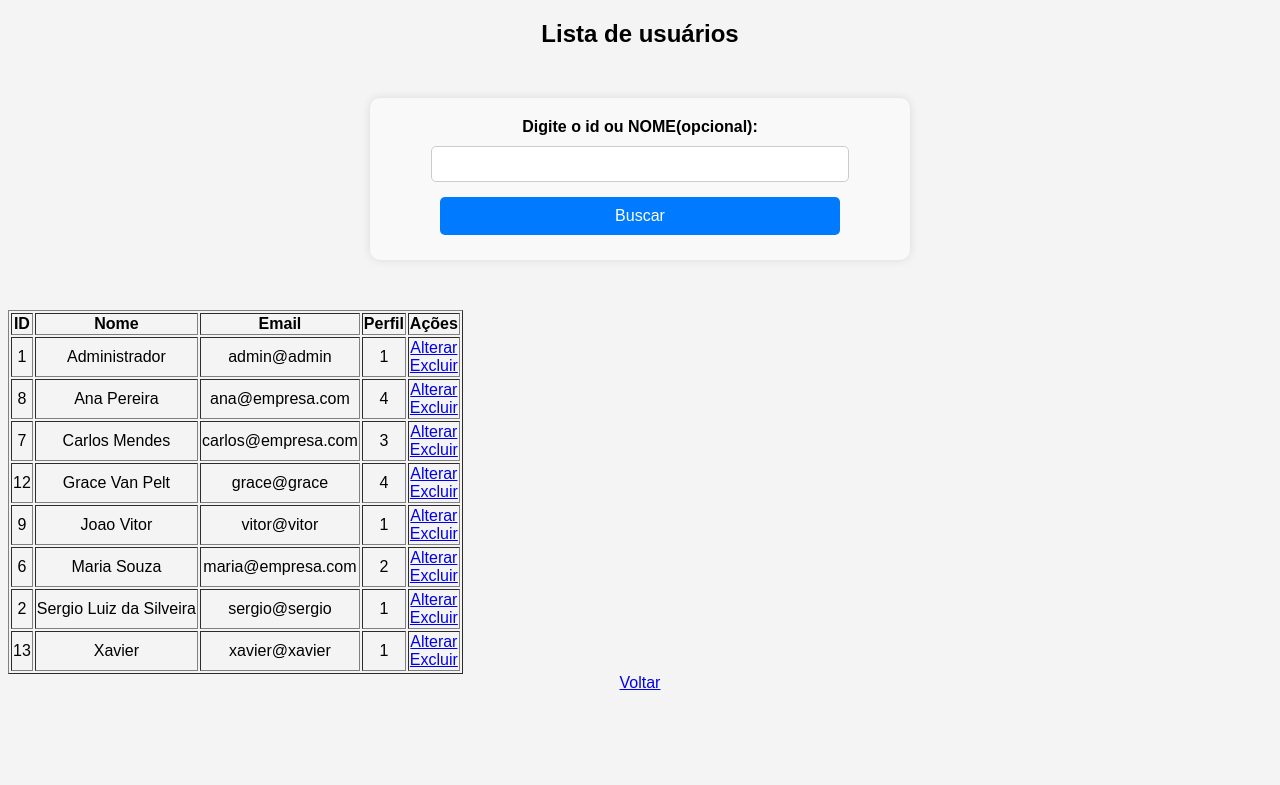
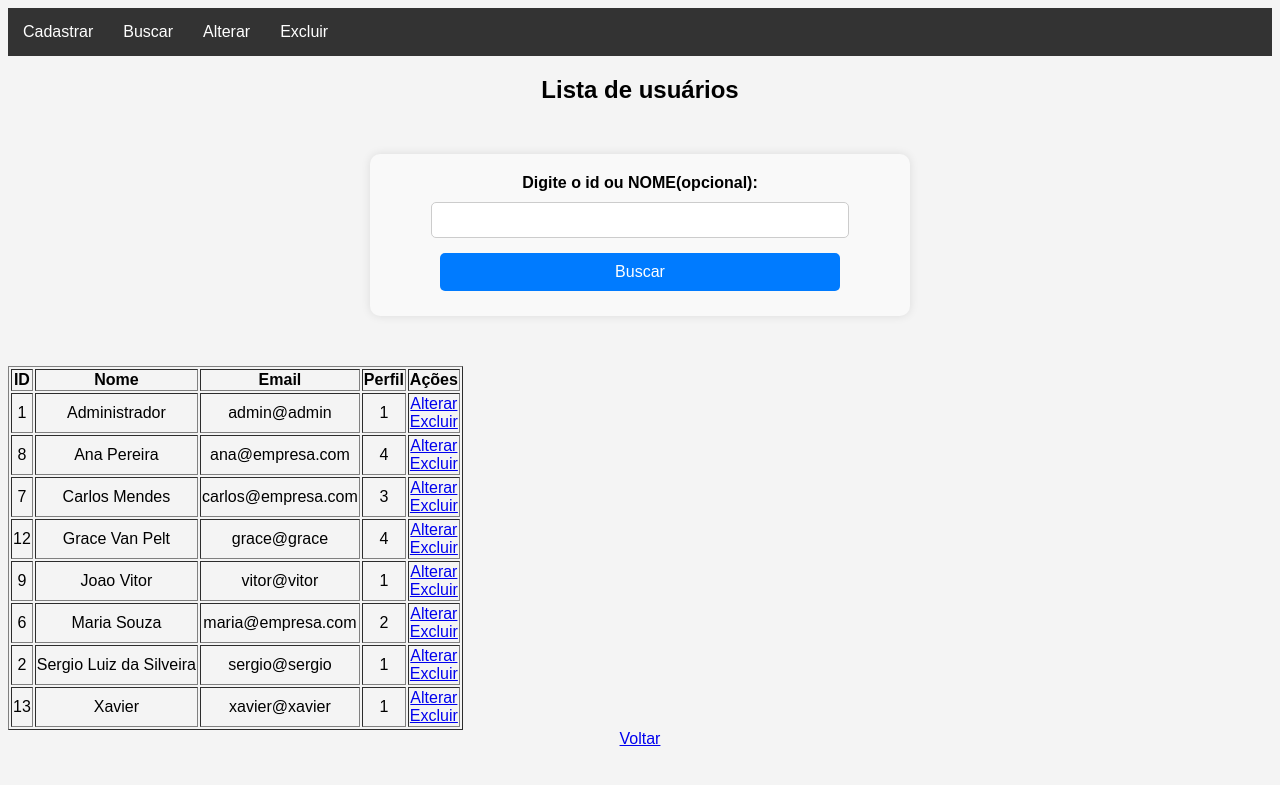
Before and after one commit to VitorGulicz/Prova_Vitor_Gulicz, a PHP site: page /buscar_usuario.php in a window 1280 px wide. Shown: the top 785 px of the page. Run offline with PHP 8.4, Linux system fonts and the light colour scheme; a user stored in the database is signed in; data comes from the database, SQL or seed files in the repository.

Commit message:
atualização do codigo

```diff
--- a/alterar_usuario.php
+++ b/alterar_usuario.php
@@ -1,6 +1,7 @@
 <?php
 session_start();
 require_once 'conexao.php';
+require_once 'menudrop.php';
 
 //VERIFICA SE O USUÁRIO TEM PERMISSÃO DE ADM
 
--- a/buscar_usuario.php
+++ b/buscar_usuario.php
@@ -1,6 +1,7 @@
 <?php
 session_start();
 require_once 'conexao.php';
+require_once 'menudrop.php';
 
 if($_SESSION['perfil']!=1 && $_SESSION['perfil']!=2) {
     echo "<script>alert('Acesso Negado!');window.location.href='principal.php';</script>";
--- a/cadastro_usuario.php
+++ b/cadastro_usuario.php
@@ -1,6 +1,7 @@
 <?php
 session_start();
 require_once 'conexao.php';
+require_once 'menudrop.php';
 
 //Verifica se o usuario tem permissão
 //supondo que o perfil 1 seja o ADM
--- a/excluir_usuario.php
+++ b/excluir_usuario.php
@@ -1,6 +1,7 @@
 <?php
 session_start();
 require_once 'conexao.php';
+require_once 'menudrop.php';
 
 //VERIFICA SE O USUÁRIO TEM PERMISSÃO DE ADM
 
--- /dev/null
+++ b/menudrop.php
@@ -0,0 +1,70 @@
+<?php
+require_once 'conexao.php';
+
+if(!isset($_SESSION['usuario'])){
+    header("Location:login.php");
+    exit();
+}
+
+//Obtendo o nome do perfil do usuario logado
+$id_perfil = $_SESSION['perfil'];
+$sqlPerfil = "SELECT nome_perfil FROM perfil WHERE id_perfil = :id_perfil";
+$stmtPerfil = $pdo->prepare($sqlPerfil);
+$stmtPerfil->bindparam(':id_perfil',$id_perfil);
+$stmtPerfil->execute();
+$perfil = $stmtPerfil->fetch(PDO::FETCH_ASSOC);
+$nome_perfil = $perfil['nome_perfil'];
+
+//Definição das permissões por perfil
+
+$permissoes = [
+    1=>["Cadastrar"=>["cadastro_usuario.php","cadastro_perfil.php","cadastro_cliente.php","cadastro_forncedor.php","cadastro_produto.php","cadastro_funcionario.php"],
+        "Buscar"=>["buscar_usuario.php","buscar_perfil.php","buscar_cliente.php","buscar_forncedor.php","buscar_produto.php","buscar_funcionario.php"],
+        "Alterar"=>["alterar_usuario.php","alterar_perfil.php","alterar_cliente.php","alterar_forncedor.php","alterar_produto.php","alterar_funcionario.php"],
+        "Excluir"=>["excluir_usuario.php","excluir_perfil.php","excluir_cliente.php","excluir_forncedor.php","excluir_produto.php","excluir_funcionario.php"]],
+
+        2=>["Cadastrar"=>["cadastro_cliente.php"],
+        "Buscar"=>["buscar_cliente.php","buscar_forncedor.php","buscar_produto.php"],
+        "Alterar"=>["alterar_cliente.php","alterar_forncedor.php"]],
+
+        3=>["Cadastrar"=>["cadastro_forncedor.php","cadastro_produto.php"],
+        "Buscar"=>["buscar_cliente.php","buscar_forncedor.php","buscar_produto.php"],
+        "Alterar"=>["alterar_forncedor.php","alterar_produto.php"],
+        "Excluir"=>["excluir_produto.php"]],
+
+        4=>["Cadastrar"=>["cadastro_cliente.php"],
+        "Buscar"=>["buscar_produto.php"],
+        "Alterar"=>["alterar_cliente.php"]],
+];
+
+//Obtendo as opções disponiveis para o perfil logado
+$opcoes_menu = $permissoes[$id_perfil];
+?>
+<!DOCTYPE html>
+<html lang="pt-br">
+<head>
+    <meta charset="UTF-8">
+    <meta name="viewport" content="width=device-width, initial-scale=1.0">
+    <title>Dropdown</title>
+    <link rel="stylesheet" href="styles.css">
+    <script src="scripts.js"></script>
+</head>
+<body>
+<nav>
+    <ul class="menu">
+    <?php foreach($opcoes_menu as $categoria=>$arquivos):?>
+    <li class="dropdown">
+        <a href="#"><?=$categoria ?></a>
+        <ul class="dropdown-menu">
+            <?php foreach($arquivos as $arquivo):?>
+                <li>
+                <a href="<?=$arquivo ?>"><?= ucfirst(str_replace("_"," ",basename($arquivo,".php")))?></a>
+                </li>
+                <?php endforeach;?>
+        </ul>
+    </li>
+    <?php endforeach;?>
+    </ul>
+</nav>
+</body>
+</html>
```
